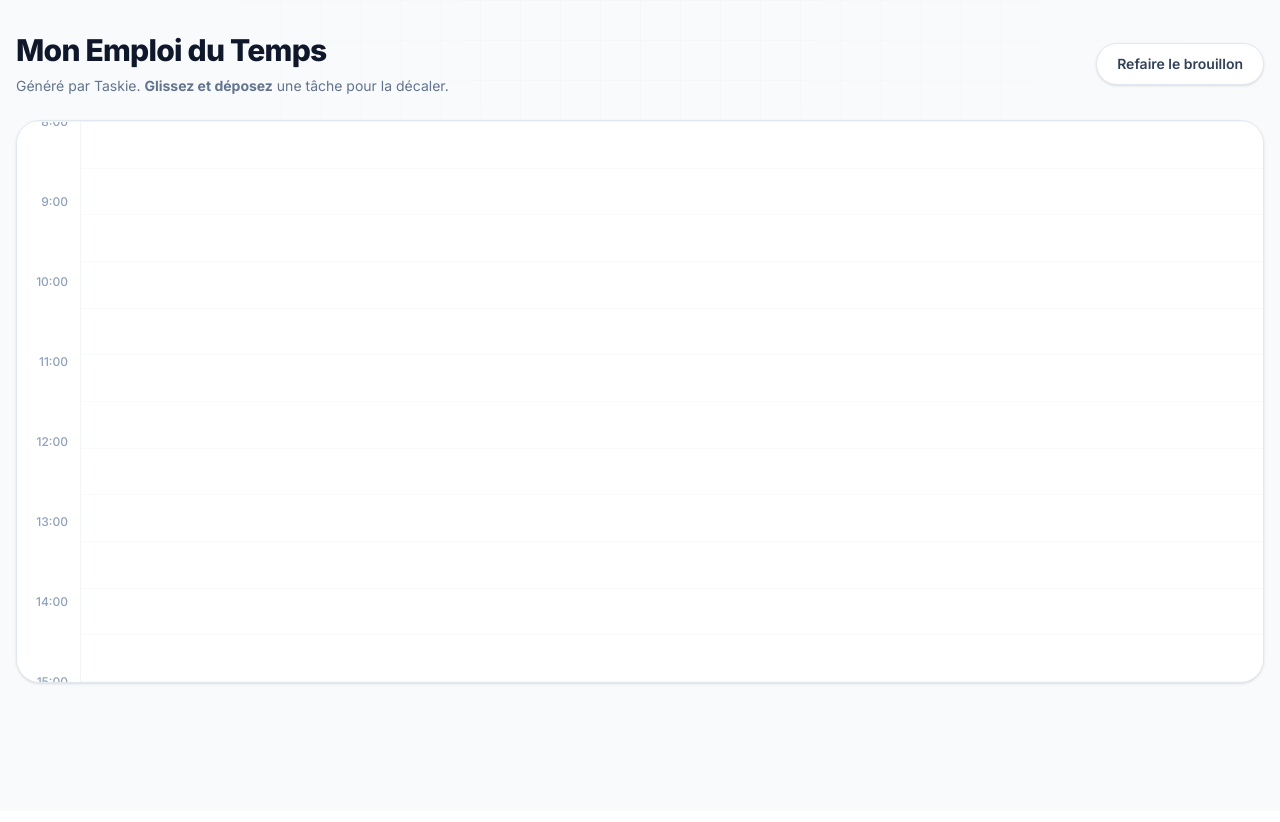
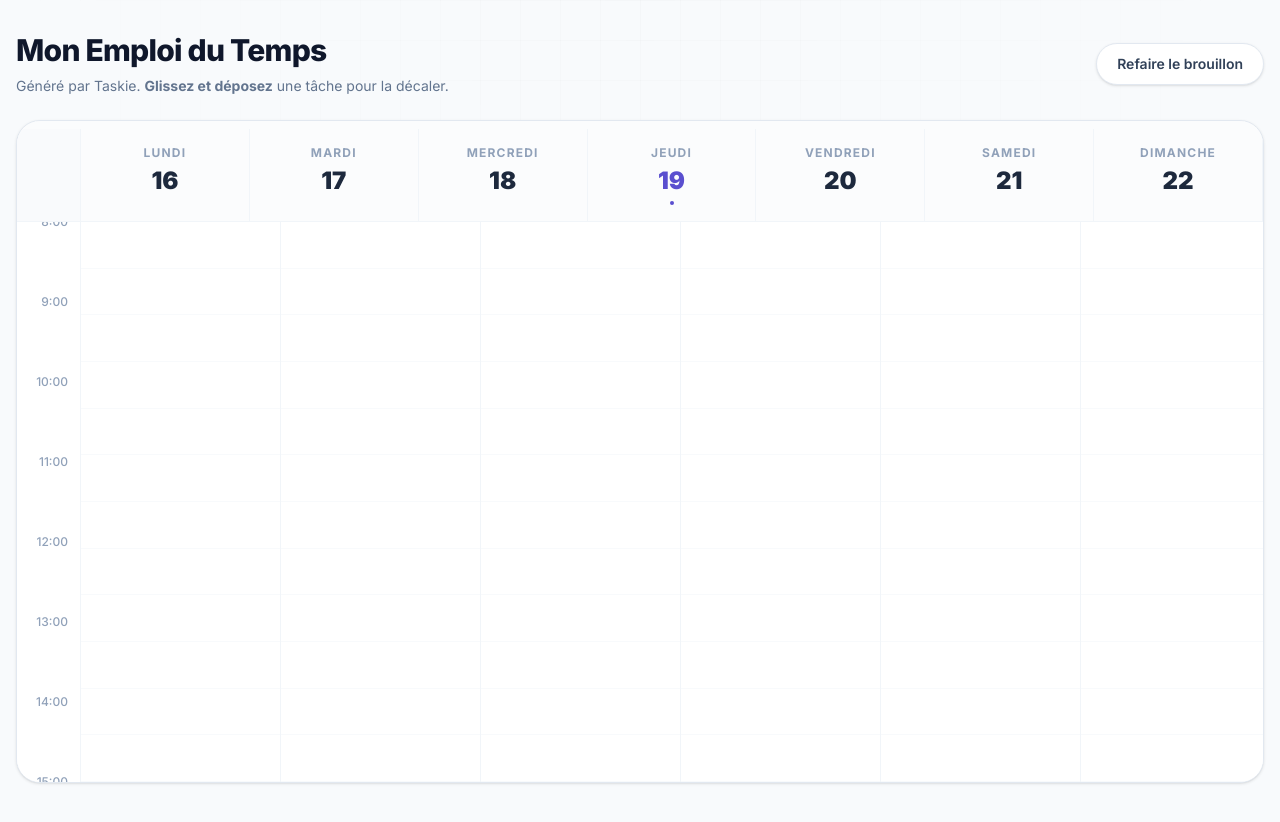
Before and after one commit to Moussandou/Taskie, a Next.js app: page /timeline in a window 1280 px wide. Shown: the top 822 px of the page. Built offline with nearby package versions, Linux system fonts and the light colour scheme.

Commit message:
fix(timeline): apply user feedback (UX, placement, parsing)

```diff
--- a/src/app/timeline/page.tsx
+++ b/src/app/timeline/page.tsx
@@ -7,9 +7,9 @@ import {
   format,
   parseISO,
   addDays,
-  startOfDay,
   isSameDay,
   addMinutes,
+  startOfWeek,
 } from 'date-fns';
 import { fr } from 'date-fns/locale';
 import {
@@ -27,6 +27,7 @@ interface ScheduledTask extends Task {
   scheduledStart: string;
   scheduledEnd: string;
   status?: string;
+  autoScheduled?: boolean;
 }
 
 const MIN_HOUR = 8; // 08:00
@@ -35,7 +36,6 @@ const HOUR_HEIGHT = 80; // pixels per hour
 
 // --- DND Components ---
 
-// Wrapper pour chaque Journée (Colonne de drop)
 function DroppableDayColumn({
   day,
   children,
@@ -57,19 +57,20 @@ function DroppableDayColumn({
   );
 }
 
-// Wrapper pour chaque Tâche (Elément draggable)
 function DraggableTaskCard({
   task,
   style,
   isDone,
   onSnooze,
   onDone,
+  onAcceptAuto,
 }: {
   task: ScheduledTask;
-  style: { top: string | number; height: string | number; className: string };
+  style: { top: number; height: number; className: string };
   isDone: boolean;
   onSnooze: (id: string) => void;
   onDone: (id: string) => void;
+  onAcceptAuto: (id: string) => void;
 }) {
   const { attributes, listeners, setNodeRef, transform } = useDraggable({
     id: task.id || `task-${task.titre}`,
@@ -77,70 +78,77 @@ function DraggableTaskCard({
     disabled: isDone, // On ne drag pas les tâches terminées
   });
 
-  // Appliquer le transform (glissement visuel)
   const transformStyle = transform
     ? {
         transform: `translate3d(${transform.x}px, ${transform.y}px, 0)`,
-        zIndex: 50,
+        zIndex: 999,
         opacity: 0.9,
         boxShadow:
           '0 10px 25px -5px rgba(0, 0, 0, 0.1), 0 8px 10px -6px rgba(0, 0, 0, 0.1)',
       }
     : undefined;
 
+  const isShort = style.height < 45;
+
   return (
     <div
       ref={setNodeRef}
-      className={`absolute left-1.5 right-1.5 rounded-xl border p-3 flex flex-col shadow-sm transition-shadow hover:shadow-md cursor-grab active:cursor-grabbing backdrop-blur-sm bg-opacity-95 overflow-hidden group ${style.className} ${isDone ? 'opacity-40 grayscale cursor-default' : ''}`}
-      style={{ top: style.top, height: style.height, ...transformStyle }}
+      className={`absolute left-1.5 right-1.5 rounded-xl cursor-grab active:cursor-grabbing group z-10 hover:z-50 ${transformStyle ? '' : 'transition-all'}`}
+      style={{
+        top: `${style.top}px`,
+        height: `${style.height}px`,
+        minHeight: isShort ? '34px' : undefined,
+        ...transformStyle,
+      }}
       {...listeners}
       {...attributes}
     >
-      <div className="flex justify-between items-start mb-1 pointer-events-none">
       <div
-          className={`text-[10px] font-bold uppercase tracking-widest opacity-60 ${isDone ? 'line-through' : ''}`}
+        className={`absolute top-0 left-0 right-0 min-h-full h-full hover:h-auto border p-2 flex flex-col shadow-sm transition-shadow hover:shadow-xl rounded-xl overflow-hidden backdrop-blur-sm bg-opacity-95 ${task.autoScheduled ? 'ring-2 ring-primary ring-offset-1 ring-offset-white animate-pulse-slow' : ''} ${style.className} ${isDone ? 'opacity-40 grayscale cursor-default' : ''}`}
+      >
+        <div className="flex justify-between items-start mb-1 pointer-events-none gap-2">
+          <div
+            className={`text-[10px] whitespace-nowrap font-bold uppercase tracking-widest opacity-60 ${isDone ? 'line-through' : ''}`}
           >
             {format(parseISO(task.scheduledStart), 'HH:mm')} -{' '}
             {format(parseISO(task.scheduledEnd), 'HH:mm')}
           </div>
 
-        {/* Actions - Pointer events auto so they can be clicked */}
-        <div className="flex items-center gap-1 opacity-0 group-hover:opacity-100 transition-opacity pointer-events-auto">
+          {/* Actions (Snooze & Done) */}
+          <div className="flex items-center gap-1 opacity-0 group-hover:opacity-100 transition-opacity pointer-events-auto shrink-0 bg-white/50 backdrop-blur-md rounded-md p-0.5">
             <button
               onPointerDown={(e) => e.stopPropagation()}
               onClick={(e) => {
                 e.stopPropagation();
                 onSnooze(task.id!);
               }}
-            className="px-1.5 py-0.5 rounded-md hover:bg-black/5 text-slate-600 text-[10px] font-bold transition-colors"
-            title="Snooze"
+              className="px-1.5 py-0.5 rounded-md hover:bg-black/10 text-slate-700 text-[10px] font-bold transition-colors"
+              title="Snooze à demain"
             >
               Zz
             </button>
-          {!isDone && (
             <button
               onPointerDown={(e) => e.stopPropagation()}
               onClick={(e) => {
                 e.stopPropagation();
                 onDone(task.id!);
               }}
-              className="px-1.5 py-0.5 rounded-md hover:bg-emerald-500/20 text-emerald-600 font-bold transition-colors"
-              title="Marquer fait"
+              className="px-1.5 py-0.5 rounded-md hover:bg-emerald-500/20 text-emerald-700 font-bold transition-colors"
+              title={isDone ? 'Annuler le statut Fait' : 'Marquer comme fait'}
             >
-              ✓
+              {isDone ? '↺' : '✓'}
             </button>
-          )}
           </div>
         </div>
 
         <h3
-        className={`font-bold text-sm leading-tight mt-0.5 pointer-events-none ${isDone ? 'line-through opacity-70' : ''}`}
+          className={`font-bold text-xs sm:text-sm leading-tight mt-0.5 pointer-events-none line-clamp-2 group-hover:line-clamp-none ${isDone ? 'line-through opacity-70' : ''}`}
         >
           {task.titre}
         </h3>
 
-      {task.duree_estimee >= 45 && (
-        <div className="mt-auto flex items-center gap-2 text-[10px] font-semibold opacity-70 truncate pt-2 pointer-events-none">
+        {!isShort && task.duree_estimee >= 30 && (
+          <div className="mt-auto flex items-center gap-2 text-[10px] font-semibold opacity-70 truncate pt-2 pointer-events-none group-hover:flex">
             {task.contexte !== 'any' && (
               <span className="px-1.5 py-0.5 bg-black/5 rounded">
                 📍 {task.contexte}
@@ -152,10 +160,41 @@ function DraggableTaskCard({
           </div>
         )}
 
-      {/* Drag handle visual hint */}
+        {isShort && (
+          <div className="hidden group-hover:flex mt-auto items-center gap-2 text-[10px] font-semibold opacity-70 truncate pt-2 pointer-events-none">
+            {task.contexte !== 'any' && (
+              <span className="px-1.5 py-0.5 bg-black/5 rounded">
+                📍 {task.contexte}
+              </span>
+            )}
+            <span className="px-1.5 py-0.5 bg-black/5 rounded">
+              ⚡ {task.energie}
+            </span>
+          </div>
+        )}
+
+        {/* HUD pour auto-suggestion */}
+        {task.autoScheduled && !isDone && (
+          <div className="hidden group-hover:flex mt-2 text-[10px] font-bold text-primary items-center gap-2 bg-primary/10 p-1.5 rounded-md pointer-events-auto transition-opacity">
+            <span>✨ Suggestion</span>
+            <button
+              onClick={(e) => {
+                e.stopPropagation();
+                onAcceptAuto(task.id!);
+              }}
+              onPointerDown={(e) => e.stopPropagation()}
+              className="ml-auto bg-primary text-white px-2 py-0.5 rounded shadow-sm hover:bg-primary/80 transition-colors"
+            >
+              OK
+            </button>
+          </div>
+        )}
+
+        {/* Drag handle */}
         {!isDone && (
           <div className="absolute left-1/2 -top-1 -translate-x-1/2 w-8 h-1.5 bg-black/10 rounded-full opacity-0 group-hover:opacity-100 transition-opacity pointer-events-none"></div>
         )}
+      </div>
     </div>
   );
 }
@@ -166,11 +205,10 @@ export default function TimelinePage() {
   const [tasks, setTasks] = useState<ScheduledTask[]>([]);
   const [days, setDays] = useState<Date[]>([]);
 
-  // Utiliser le PointerSensor pour ignorer les clics boutons
   const sensors = useSensors(
     useSensor(PointerSensor, {
       activationConstraint: {
-        distance: 5, // Requires minimum 5px movement before drag starts (allows clicks on buttons)
+        distance: 5,
       },
     })
   );
@@ -183,30 +221,33 @@ export default function TimelinePage() {
         // eslint-disable-next-line react-hooks/set-state-in-effect
         setTasks(parsedTasks);
 
+        let baseDate = new Date();
         if (parsedTasks.length > 0) {
           const sortedStarts = parsedTasks
             .map((t) => parseISO(t.scheduledStart))
             .sort((a, b) => a.getTime() - b.getTime());
-          const firstDay = startOfDay(sortedStarts[0]);
-          const lastDay = startOfDay(sortedStarts[sortedStarts.length - 1]);
-
-          let currentDay = firstDay;
-          const uniqueDays: Date[] = [];
-
-          while (currentDay <= lastDay && uniqueDays.length < 7) {
-            uniqueDays.push(currentDay);
-            currentDay = addDays(currentDay, 1);
+          if (sortedStarts[0] < baseDate) {
+            baseDate = sortedStarts[0];
+          }
         }
 
-          setDays(
-            uniqueDays.length > 0 ? uniqueDays : [startOfDay(new Date())]
+        // Toujours afficher une semaine du Lundi au Dimanche
+        const firstDay = startOfWeek(baseDate, { weekStartsOn: 1 });
+        const uniqueDays = Array.from({ length: 7 }).map((_, i) =>
+          addDays(firstDay, i)
         );
-        } else {
-          setDays([startOfDay(new Date())]);
-        }
+
+        setDays(uniqueDays);
       } catch {
         console.error('Failed to parse scheduled tasks');
       }
+    } else {
+      const firstDay = startOfWeek(new Date(), { weekStartsOn: 1 });
+      const uniqueDays = Array.from({ length: 7 }).map((_, i) =>
+        addDays(firstDay, i)
+      );
+
+      setDays(uniqueDays);
     }
   }, []);
 
@@ -244,35 +285,25 @@ export default function TimelinePage() {
   const handleDragEnd = (event: DragEndEvent) => {
     const { active, over, delta } = event;
 
-    if (!over) return; // Dropped outside
+    if (!over) return;
 
     const task = active.data.current?.task as ScheduledTask;
     if (!task) return;
 
-    // Calculate new start time based on pixel delta Y
-    // delta.y is the pixel difference.
-    // HOUR_HEIGHT px = 60 minutes
-    // deltaMinutes = dropDeltaY * (60 / HOUR_HEIGHT)
     const minutesDelta = Math.round(delta.y * (60 / HOUR_HEIGHT));
-
-    // Snap to 15 minute grids ideally, but let's just use raw minute delta and round to nearest 15
     const remainder = minutesDelta % 15;
     const snappedMinutesDelta =
       minutesDelta -
       remainder +
       (Math.abs(remainder) >= 7.5 ? Math.sign(minutesDelta) * 15 : 0);
 
-    // Identify target day (if dragged across columns)
     const targetDayISO = over.id as string;
     const targetDayDate = parseISO(targetDayISO);
     const originalStartDate = parseISO(task.scheduledStart);
 
-    // Create new Date
     let newStart = addMinutes(originalStartDate, snappedMinutesDelta);
 
-    // If we changed columns, we need to apply the time relative to the new day
     if (!isSameDay(originalStartDate, targetDayDate)) {
-      // Keep the hour/minute from newStart but apply target day
       newStart = new Date(
         targetDayDate.getFullYear(),
         targetDayDate.getMonth(),
@@ -282,8 +313,6 @@ export default function TimelinePage() {
       );
     }
 
-    // Ensure boundaries (e.g., don't drag earlier than 00:00 or later than 23:59, or within MIN/MAX HOUR if desired)
-    // For now purely update the start/end
     const newEnd = addMinutes(newStart, task.duree_estimee);
 
     const updatedTasks = tasks.map((t) => {
@@ -306,14 +335,37 @@ export default function TimelinePage() {
 
   const handleSnooze = (taskId: string | undefined) => {
     if (!taskId) return;
-    alert(`Snooze de la tâche ${taskId}`);
-    // Plus tard : appeler /api/reschedule
+    const updated = tasks.map((t) => {
+      if (t.id === taskId) {
+        const start = addDays(parseISO(t.scheduledStart), 1);
+        const end = addDays(parseISO(t.scheduledEnd), 1);
+        return {
+          ...t,
+          scheduledStart: start.toISOString(),
+          scheduledEnd: end.toISOString(),
+        };
+      }
+      return t;
+    });
+    setTasks(updated);
+    localStorage.setItem('taskie_scheduled_tasks', JSON.stringify(updated));
   };
 
   const handleDone = (taskId: string | undefined) => {
     if (!taskId) return;
     const updated = tasks.map((t) =>
-      t.id === taskId ? { ...t, status: 'done' } : t
+      t.id === taskId
+        ? { ...t, status: t.status === 'done' ? 'todo' : 'done' }
+        : t
+    );
+    setTasks(updated);
+    localStorage.setItem('taskie_scheduled_tasks', JSON.stringify(updated));
+  };
+
+  const handleAcceptAuto = (taskId: string | undefined) => {
+    if (!taskId) return;
+    const updated = tasks.map((t) =>
+      t.id === taskId ? { ...t, autoScheduled: false } : t
     );
     setTasks(updated);
     localStorage.setItem('taskie_scheduled_tasks', JSON.stringify(updated));
@@ -326,7 +378,7 @@ export default function TimelinePage() {
       </div>
 
       <main className="relative z-10 mx-auto w-full max-w-7xl px-4 flex-grow flex flex-col gap-6">
-        <header className="flex items-center justify-between">
+        <header className="flex flex-col sm:flex-row items-start sm:items-center justify-between gap-4">
           <div>
             <h1 className="text-3xl font-extrabold tracking-tight text-slate-900">
               Mon Emploi du Temps
@@ -344,21 +396,22 @@ export default function TimelinePage() {
           </Link>
         </header>
 
-        {/* DND Context wraps the calendar grid */}
         <DndContext
           sensors={sensors}
           onDragEnd={handleDragEnd}
           modifiers={[restrictToWindowEdges]}
         >
           <div className="bg-white rounded-3xl shadow-sm border border-slate-200 overflow-hidden flex flex-col">
-            {/* Header Row (Days) */}
-            <div className="flex border-b border-slate-100 bg-slate-50/50">
-              <div className="w-16 flex-shrink-0 border-r border-slate-100"></div>
+            <div className="overflow-x-auto custom-scrollbar flex flex-col">
+              <div className="min-w-[1044px] flex flex-col">
+                {/* Header Row (Days) - Scrollable on mobile */}
+                <div className="flex border-b border-slate-100 bg-slate-50/50 pt-2">
+                  <div className="w-16 flex-shrink-0 border-r border-slate-100 sticky left-0 bg-slate-50/50 z-40"></div>
 
                   {days.map((day, i) => (
                     <div
                       key={i}
-                  className="flex-1 py-4 text-center border-r border-slate-100 flex flex-col"
+                      className="flex-1 min-w-[140px] py-4 text-center border-r border-slate-100 flex flex-col shrink-0"
                     >
                       <span className="text-xs font-bold text-slate-400 uppercase tracking-widest">
                         {format(day, 'EEEE', { locale: fr })}
@@ -377,12 +430,13 @@ export default function TimelinePage() {
 
                 {/* Grid Body */}
                 <div
-              className="flex relative overflow-y-auto"
+                  className="flex relative overflow-y-auto custom-scrollbar-y"
                   style={{ height: '70vh' }}
                 >
                   {/* Time Labels Column */}
-              <div className="w-16 flex-shrink-0 border-r border-slate-100 bg-white relative z-20">
-                {Array.from({ length: MAX_HOUR - MIN_HOUR + 1 }).map((_, i) => (
+                  <div className="w-16 flex-shrink-0 border-r border-slate-100 bg-white relative z-30 sticky left-0">
+                    {Array.from({ length: MAX_HOUR - MIN_HOUR + 1 }).map(
+                      (_, i) => (
                         <div
                           key={i}
                           className="text-right pr-3 text-xs font-medium text-slate-400 -translate-y-2 relative"
@@ -390,20 +444,23 @@ export default function TimelinePage() {
                         >
                           {`${MIN_HOUR + i}:00`}
                         </div>
-                ))}
+                      )
+                    )}
                   </div>
 
                   {/* Days Content Columns */}
-              <div className="flex flex-1 relative bg-white overflow-hidden">
+                  <div className="flex flex-1 relative bg-white">
                     {/* Background horizontal lines for all hours */}
-                <div className="absolute inset-0 pointer-events-none flex flex-col z-0">
-                  {Array.from({ length: MAX_HOUR - MIN_HOUR }).map((_, i) => (
+                    <div className="absolute inset-0 pointer-events-none flex flex-col z-0 min-w-full">
+                      {Array.from({ length: MAX_HOUR - MIN_HOUR }).map(
+                        (_, i) => (
                           <div
                             key={i}
                             className="border-b border-slate-50 w-full"
                             style={{ height: `${HOUR_HEIGHT}px` }}
                           ></div>
-                  ))}
+                        )
+                      )}
                     </div>
 
                     {/* Columns for each day */}
@@ -428,6 +485,7 @@ export default function TimelinePage() {
                                 isDone={isDone}
                                 onSnooze={handleSnooze}
                                 onDone={handleDone}
+                                onAcceptAuto={handleAcceptAuto}
                               />
                             );
                           })}
@@ -437,8 +495,31 @@ export default function TimelinePage() {
                   </div>
                 </div>
               </div>
+            </div>
+          </div>
         </DndContext>
       </main>
+
+      <style jsx global>{`
+        .custom-scrollbar::-webkit-scrollbar {
+          width: 8px;
+          height: 8px;
+        }
+        .custom-scrollbar::-webkit-scrollbar-track {
+          background: transparent;
+        }
+        .custom-scrollbar::-webkit-scrollbar-thumb {
+          background-color: #cbd5e1;
+          border-radius: 20px;
+        }
+        .no-scrollbar::-webkit-scrollbar {
+          display: none;
+        }
+        .no-scrollbar {
+          -ms-overflow-style: none;
+          scrollbar-width: none;
+        }
+      `}</style>
     </div>
   );
 }
--- a/src/usecases/schedulingEngine.ts
+++ b/src/usecases/schedulingEngine.ts
@@ -23,6 +23,7 @@ export interface SchedulingSettings {
 export interface ScheduledTask extends Task {
   scheduledStart: string; // ISO String
   scheduledEnd: string; // ISO String
+  autoScheduled?: boolean;
 }
 
 export class SchedulingEngine {
@@ -168,12 +169,27 @@ export class SchedulingEngine {
       let targetDays = availableDays;
 
       if (task.date) {
-        // Si la tâche a une date fixée, on restreint la recherche à ce jour uniquement
-        if (availableDays.includes(task.date)) {
-          targetDays = [task.date];
+        // Normaliser la date (si elle contient une heure ISO ou un autre format)
+        let formattedDate = task.date;
+        if (formattedDate.includes('T')) {
+          formattedDate = formattedDate.split('T')[0];
+        } else if (formattedDate.match(/^\d{4}-\d{2}-\d{2}$/)) {
+          // Déjà au bon format
         } else {
-          // Date demandée est hors du scope généré (dans le passé ou trop loin).
-          // On la replacera au premier jour dispo en fallback
+          // Essayer de parser si c'est un format bizarre
+          try {
+            const d = new Date(formattedDate);
+            if (!isNaN(d.getTime())) {
+              formattedDate = d.toISOString().split('T')[0];
+            }
+          } catch (e) {}
+        }
+
+        // Si on trouve ce jour précis
+        if (availableDays.includes(formattedDate)) {
+          targetDays = [formattedDate];
+        } else {
+          // Fallback sur tous les jours disponibles
           targetDays = availableDays;
         }
       }
@@ -198,6 +214,7 @@ export class SchedulingEngine {
               ...task,
               scheduledStart: taskStart.toISOString(),
               scheduledEnd: taskEnd.toISOString(),
+              autoScheduled: !task.date,
             });
 
             // Amputer/Réduire le bloc
@@ -209,11 +226,37 @@ export class SchedulingEngine {
         }
       }
 
+      if (!placed && targetDays.length === 1 && task.date) {
+        // Échec de placement sur le jour précis. On force le fallback sur la semaine entière
+        for (const day of availableDays) {
+          if (placed) break;
+          const blocks = freeBlocksByDay[day];
+          for (let i = 0; i < blocks.length; i++) {
+            const block = blocks[i];
+            if (block.durationMinutes >= task.duree_estimee) {
+              const taskStart = new Date(block.start);
+              const taskEnd = new Date(
+                block.start.getTime() + task.duree_estimee * 60000
+              );
+              scheduledTasks.push({
+                ...task,
+                scheduledStart: taskStart.toISOString(),
+                scheduledEnd: taskEnd.toISOString(),
+                autoScheduled: true, // Marqué comme autosuggestion car déplacé
+              });
+              block.start = taskEnd;
+              block.durationMinutes -= task.duree_estimee;
+              placed = true;
+              break;
+            }
+          }
+        }
+      }
+
       if (!placed) {
-        // Tâche impossible à placer dans le scope actuel et avec les durées données
-        // On la garde avec start/end nulles par exemple, ou on jette l'erreur.
-        // Ici on la rejette par simplification, ou alors on l'empile à la fin du dernier jour "hors horaire".
-        console.warn(`Impossible de placer la tâche : ${task.titre}`);
+        console.warn(
+          `Impossible de placer la tâche : ${task.titre}. Elle dépasse probablement la taille max d'un bloc libre !`
+        );
       }
     }
 
```
Lines whose indentation alone changed are shown as unchanged.
